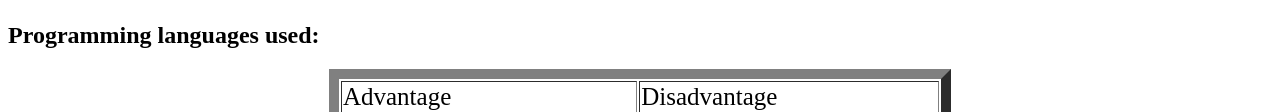
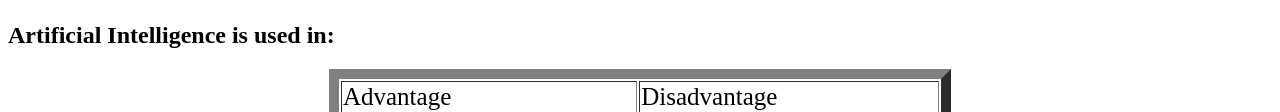
Before and after one commit to mariasameh00/htmlp-project-repository, a plain HTML site: page prosncons.html in a window 1280 px wide. Shown: the part 226-338 px from the top of the page. Drawn offline with Linux system fonts and the light colour scheme.

Commit message:
Update prosncons.html

```diff
--- a/prosncons.html
+++ b/prosncons.html
@@ -13,7 +13,7 @@
 
 
 
-		<h2>Programming languages used:</h2>
+		<h2>Artificial Intelligence is used in:</h2>
 		<table border = "10" align="center" style="font-size: 25px">
 			<tr >
 				<td>Advantage</td>
```
